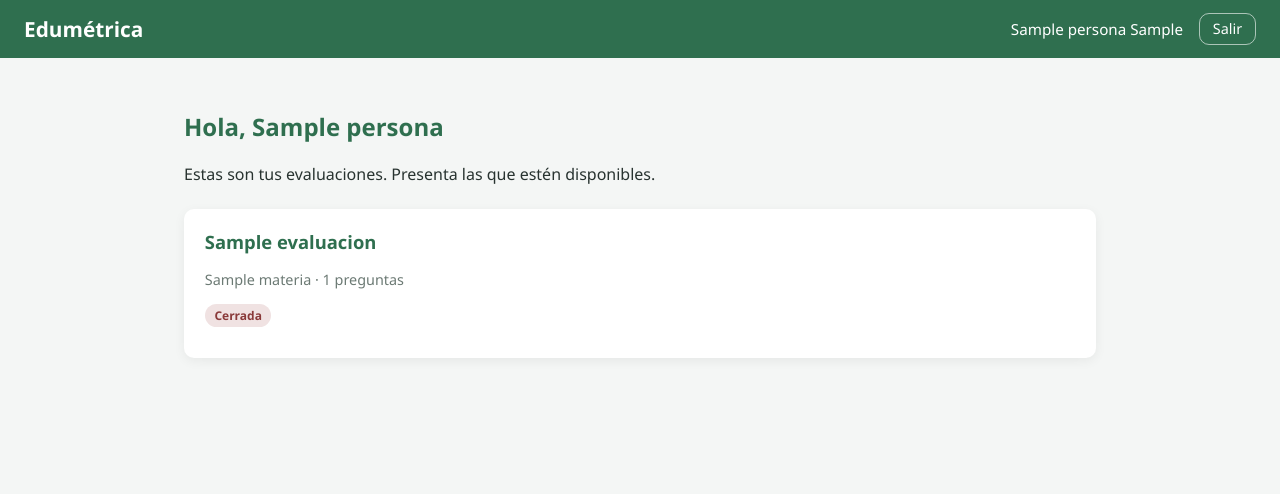
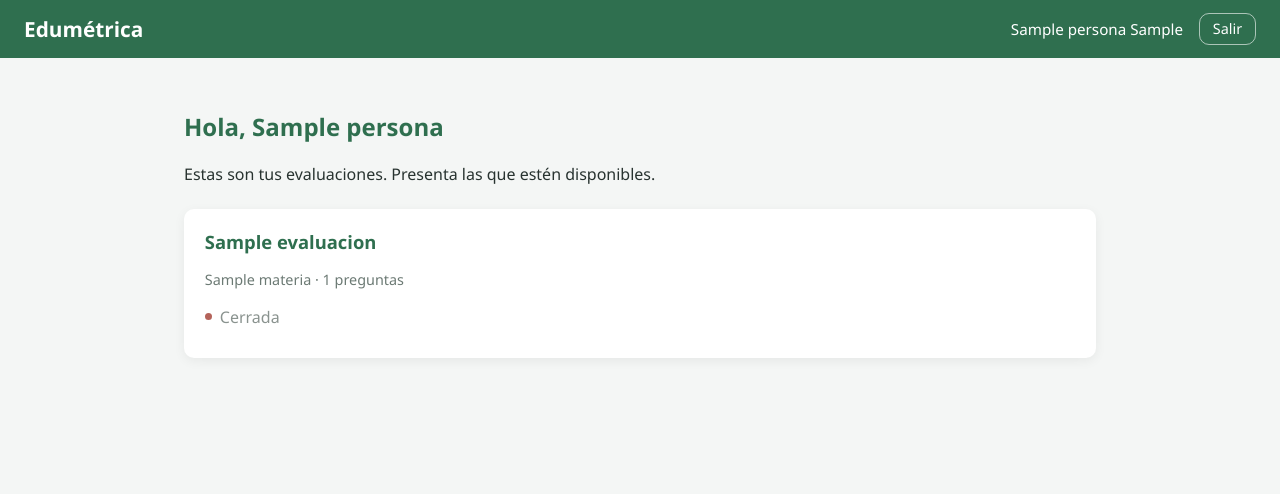
Before and after one commit to miguelmurillo17/edumetrica, a Django app: page /alumno/ in a window 1280 px wide. Shown: the top 494 px of the page. Run offline with Django 5.2, Linux system fonts and the light colour scheme; a user stored in the database is signed in; tables that the repository leaves empty hold one stand-in row (values such as "Sample post").

Commit message:
los estados se muestran con un punto de color en vez de una pastilla
La pastilla -fondo pastel, esquinas redondeadas del todo, negritas y letra mas
chica- es un patron que se repite en todos lados y hace que el sistema parezca
armado con una plantilla. En su lugar el estado se escribe del mismo tamano que
el resto de la celda, con un punto de siete pixeles delante: la palabra sigue
siendo la que informa y el color solo sirve para encontrarla de un vistazo
cuando la lista es larga. De paso funciona impreso, que es como van a salir las
capturas en la tesis.

Se aprovecha para separar los nombres. La clase se llamaba etiqueta-proxima,
por las evaluaciones proximas del panel del alumno, y se estaba usando tambien
para el borrador de una pregunta y para una evaluacion finalizada
anticipadamente: tres conceptos distintos con el nombre de uno de ellos. Ahora
cada estado se llama como lo que es, y los colores viven en variables agrupadas
por significado -lo que esta en marcha, lo que espera, lo que termino y lo que
quedo fuera- para no repetirlos en cada clase.

Cambian las cuatro plantillas que las usaban, comprobadas en el navegador en
sus cuatro contextos: la tabla de preguntas, las tarjetas del alumno, el
encabezado de los grupos y el parrafo del detalle de la evaluacion.

Co-Authored-By: Claude Opus 5 <noreply@anthropic.com>

```diff
--- a/static/css/estilos.css
+++ b/static/css/estilos.css
@@ -8,6 +8,15 @@
     --color-borde: #d8e0dc;
     --color-error: #c0392b;
     --radio: 10px;
+    /* Colores del punto que acompana a cada estado. Van aqui y no pegados a
+       cada clase porque varios estados de distintas pantallas comparten
+       significado: lo que esta en marcha, lo que espera, lo que ya termino y
+       lo que quedo fuera. */
+    --punto-favorable: #3f9168;
+    --punto-pendiente: #d8a31a;
+    --punto-terminado: #7d94a6;
+    --punto-fuera: #b4635a;
+    --punto-sin-definir: #c9cfcc;
 }
 
 * {
@@ -352,34 +361,69 @@ a.tarjeta:hover {
     border-bottom: none;
 }
 
-/* Etiquetas de situacion en el panel del alumno */
-.etiqueta {
-    display: inline-block;
-    font-size: 0.75rem;
-    font-weight: 600;
-    padding: 0.2rem 0.6rem;
-    border-radius: 999px;
-    margin-bottom: 0.6rem;
+/* Estados
+   -------
+   Un punto de color delante del texto, en lugar de encerrar la palabra en un
+   recuadro. La palabra sigue siendo la que informa -y por eso se lee igual de
+   grande que el resto de la celda-; el color solo sirve para encontrarla de un
+   vistazo cuando la lista es larga. Al no depender del color para entenderse,
+   tambien funciona impreso y para quien no distingue los tonos. */
+.estado {
+    display: inline-flex;
+    align-items: center;
+    gap: 0.5rem;
+    white-space: nowrap;
 }
 
-.etiqueta-disponible {
-    background-color: #d8f0e2;
-    color: var(--color-principal);
+.estado::before {
+    content: '';
+    width: 7px;
+    height: 7px;
+    border-radius: 50%;
+    /* No se encoge cuando el texto del estado es largo. */
+    flex: none;
+    /* Un estado sin color propio no desaparece: sale en gris. */
+    background-color: var(--punto-sin-definir);
 }
 
-.etiqueta-finalizada {
-    background-color: #e2e8ee;
-    color: #3a536b;
+/* Lo que esta en marcha o ya paso la revision. */
+.estado-validada::before,
+.estado-disponible::before,
+.estado-activo::before {
+    background-color: var(--punto-favorable);
 }
 
-.etiqueta-proxima {
-    background-color: #fdf0d5;
-    color: #8a6d1a;
+/* Lo que todavia espera a que alguien haga algo. */
+.estado-borrador::before,
+.estado-programada::before,
+.estado-anticipada::before {
+    background-color: var(--punto-pendiente);
 }
 
-.etiqueta-cerrada {
-    background-color: #f0e2e2;
-    color: #8a3a3a;
+/* Lo que llego a su fin por la via normal. */
+.estado-finalizada::before {
+    background-color: var(--punto-terminado);
+}
+
+/* Lo que quedo fuera de juego. */
+.estado-descartada::before,
+.estado-cerrada::before,
+.estado-inactivo::before {
+    background-color: var(--punto-fuera);
+}
+
+/* A eso mismo se le baja el tono del texto, para que no compita con lo que
+   si esta vigente. */
+.estado-descartada,
+.estado-cerrada,
+.estado-inactivo {
+    color: #8a938f;
+}
+
+/* En las tarjetas del alumno el estado encabeza el bloque y necesita aire
+   antes de la calificacion o del boton que lo sigue. */
+.tarjeta .estado {
+    margin-bottom: 0.6rem;
 }
 
 .datos-evaluacion {
--- a/templates/evaluaciones/detalle_evaluacion.html
+++ b/templates/evaluaciones/detalle_evaluacion.html
@@ -13,7 +13,7 @@
     <p>
         Estado: <strong>{{ evaluacion.get_estado_display }}</strong>
         {% if evaluacion.finalizada_anticipadamente %}
-        <span class="etiqueta etiqueta-proxima">Finalizada anticipadamente</span>
+        <span class="estado estado-anticipada">Finalizada anticipadamente</span>
         {% endif %}
     </p>
     <p class="datos-evaluacion">
--- a/templates/evaluaciones/lista_grupos.html
+++ b/templates/evaluaciones/lista_grupos.html
@@ -10,7 +10,7 @@
     <div class="grupo">
         <div class="encabezado-lista">
             <h2>{{ grupo.nombre }}</h2>
-            <span class="etiqueta {% if grupo.activo %}etiqueta-disponible{% else %}etiqueta-cerrada{% endif %}">
+            <span class="estado {% if grupo.activo %}estado-activo{% else %}estado-inactivo{% endif %}">
                 {% if grupo.activo %}Activo{% else %}Inactivo{% endif %}
             </span>
         </div>
--- a/templates/evaluaciones/panel_alumno.html
+++ b/templates/evaluaciones/panel_alumno.html
@@ -18,19 +18,19 @@
             </p>
 
             {% if fila.situacion == 'disponible' %}
-            <span class="etiqueta etiqueta-disponible">Disponible</span>
+            <span class="estado estado-disponible">Disponible</span>
             <a class="boton-principal boton-compacto" href="{% url 'evaluaciones:presentar_evaluacion' fila.evaluacion.id %}">Presentar</a>
 
             {% elif fila.situacion == 'finalizada' %}
-            <span class="etiqueta etiqueta-finalizada">Finalizada</span>
+            <span class="estado estado-finalizada">Finalizada</span>
             <p class="calificacion-mini">Calificación: {{ fila.intento.calificacion }}</p>
 
             {% elif fila.situacion == 'proxima' %}
-            <span class="etiqueta etiqueta-proxima">Programada</span>
+            <span class="estado estado-programada">Programada</span>
             <p class="datos-evaluacion">Inicia el {{ fila.evaluacion.fecha_inicio|date:"d/m/Y H:i" }}</p>
 
             {% else %}
-            <span class="etiqueta etiqueta-cerrada">Cerrada</span>
+            <span class="estado estado-cerrada">Cerrada</span>
             {% endif %}
         </div>
         {% endfor %}
```
Also changed, not shown: templates/catalogo/lista_preguntas.html (+6 -1 lines).
